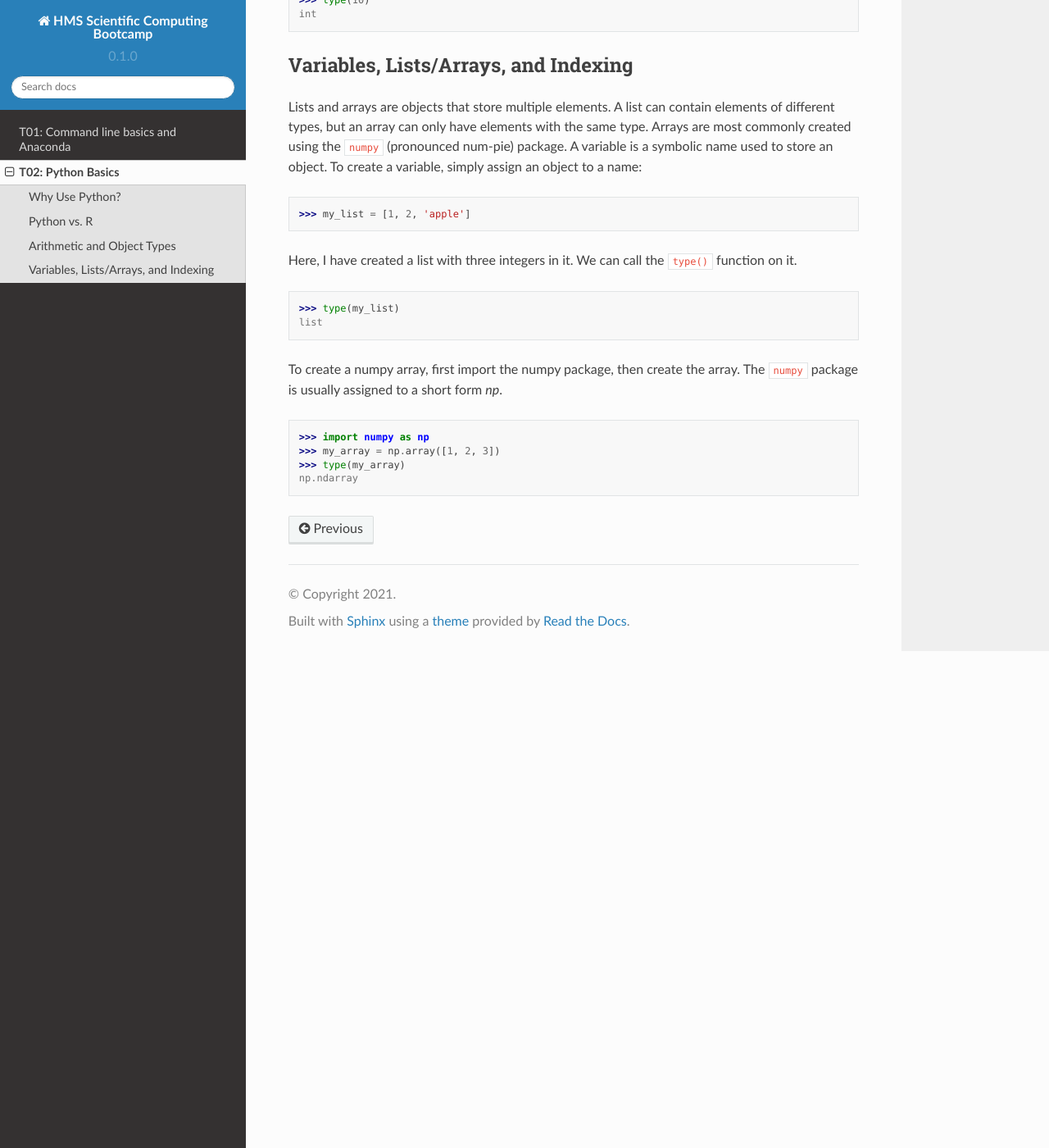
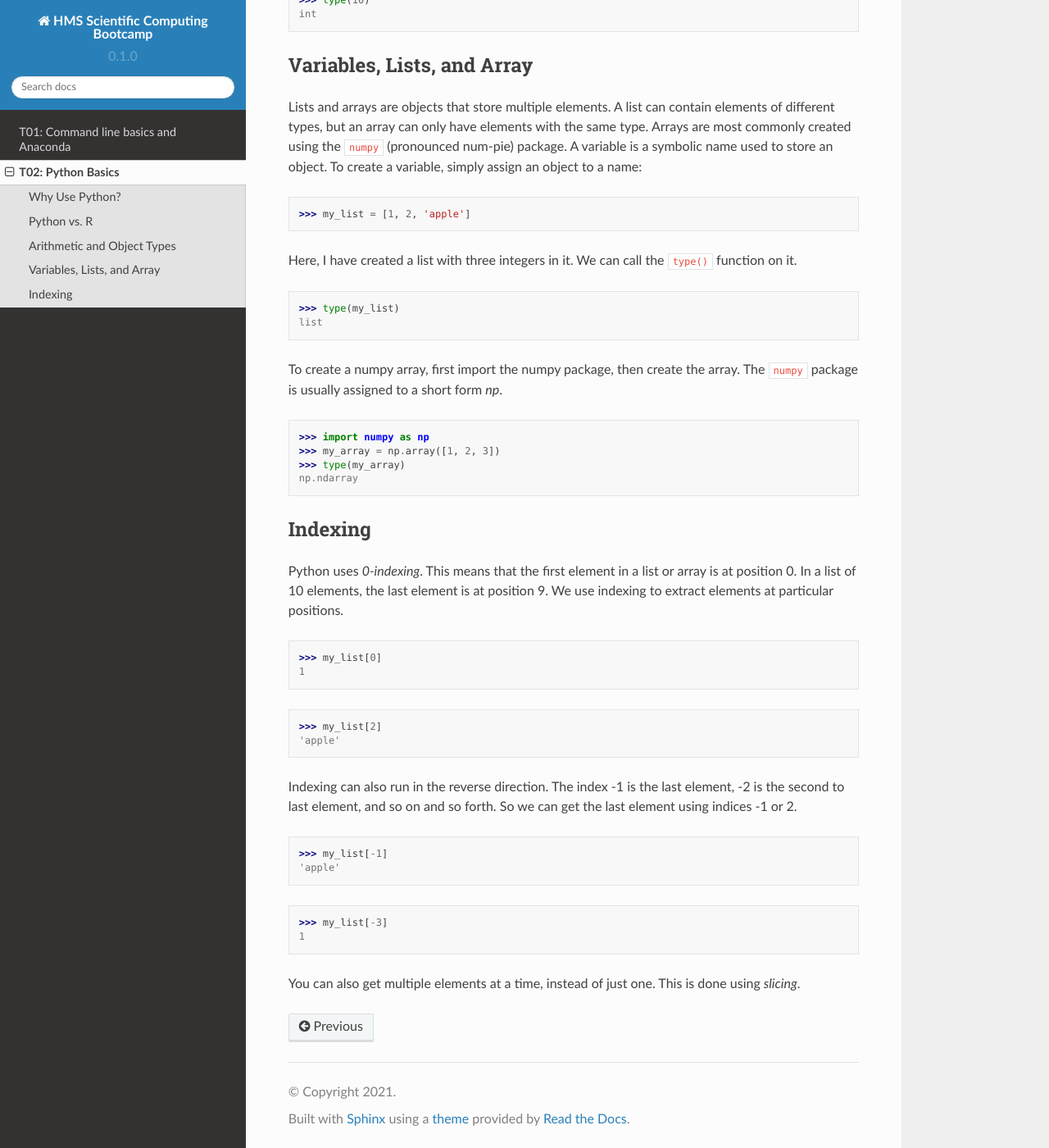
Before and after one commit to sanju99/hms_computing_bootcamp, a Sphinx documentation site: the page built from docs/source/t02.rst, in a window 1280 px wide and 1400 px high, scrolled down 2013 px. Shown: the whole window at 82% size. Built offline with Sphinx 7.4.7 and the Read the Docs theme 2.0.0, drawn with Linux system fonts in a browser that asks for light colours.

Commit message:
Update t02.rst

```diff
--- a/docs/source/t02.rst
+++ b/docs/source/t02.rst
@@ -81,7 +81,7 @@ float
 >>> type(10)
 int
 
-Variables, Lists/Arrays, and Indexing
+Variables, Lists, and Array
 ----------------
 
 Lists and arrays are objects that store multiple elements. A list can contain elements of different types, but an array can only have elements with the same type. Arrays are most commonly created using the ``numpy`` (pronounced num-pie) package. A variable is a symbolic name used to store an object. To create a variable, simply assign an object to a name:
@@ -99,3 +99,25 @@ To create a numpy array, first import the numpy package, then create the array.
 >>> my_array = np.array([1, 2, 3])
 >>> type(my_array)
 np.ndarray
+
+
+Indexing
+----------------
+
+Python uses *0-indexing*. This means that the first element in a list or array is at position 0. In a list of 10 elements, the last element is at position 9. We use indexing to extract elements at particular positions.
+
+>>> my_list[0]
+1
+
+>>> my_list[2]
+'apple'
+
+Indexing can also run in the reverse direction. The index -1 is the last element, -2 is the second to last element, and so on and so forth. So we can get the last element using indices -1 or 2.
+
+>>> my_list[-1]
+'apple'
+
+>>> my_list[-3]
+1
+
+You can also get multiple elements at a time, instead of just one. This is done using *slicing*.
```
